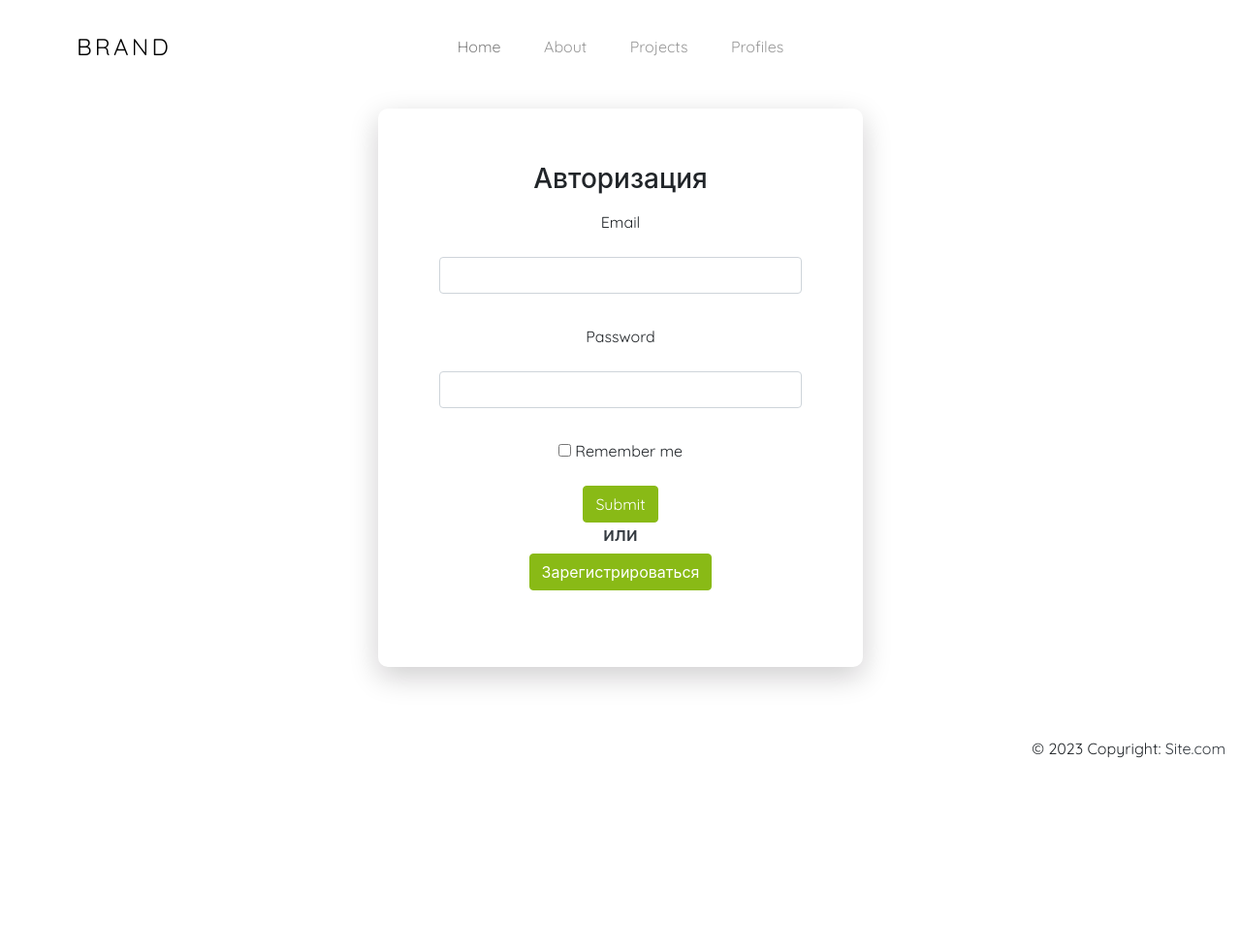
After one commit to Someone123770/PyWeb_project, a Flask app: template templates/post_project.html in a window 1280 px wide. The commit adds this page. Shown: the top 981 px of the page at 97% size. Run offline with Flask 3, Linux system fonts and the light colour scheme; the template is opened without the code that fills it, so the values that code supplies are empty, except form fields; form fields are guessed from the names that the template uses; some libraries are stand-ins or nearby versions; some web fonts are replaced.

Commit message:
some changes

```diff
--- a/templates/base.html
+++ b/templates/base.html
@@ -25,7 +25,7 @@
   <body>
 
 
-    <div class="site-mobile-menu site-navbar-target">
+    <div class="site-mobile-menu site-navbar-target ">
       <div class="site-mobile-menu-header">
         <div class="site-mobile-menu-close mt-3">
           <span class="icon-close2 js-menu-toggle"></span>
@@ -36,7 +36,7 @@
 
 
     <!-- NAVBAR -->
-    <header class="site-navbar mt-3">
+    <header class="site-navbar mt-3 fixed-top">
       <div class="container-fluid">
         <div class="row align-items-center">
           <div class="site-logo col-6"><a href="index">Brand</a></div>
--- /dev/null
+++ b/templates/post_project.html
@@ -0,0 +1,42 @@
+{% extends "base.html" %}
+
+{% block content %}
+<div class="limiter">
+<div class="container-login_reg" style="min-height: 100vh;">
+<div class="wrap-login_reg">
+
+    <h3 class="text-center test-dark">Авторизация</h3>
+    <form action="" method="post">
+        {{ form.hidden_tag() }}
+        <div class="text-center d-flex flex-column mb-3">
+            <div class="p-2">{{ form.email.label }}</div>
+            <div class="p-2">{{ form.email(class="form-control", type="email") }}</div>
+            {% for error in form.email.errors %}
+                <div class="alert alert-danger" role="alert">
+                    {{ error }}
+                </div>
+            {% endfor %}
+        </div>
+        <div class="text-center d-flex flex-column mb-3">
+            <div class="p-2"> {{ form.password.label }} </div>
+            <div class="p-2"> {{ form.password(class="form-control", type="password") }} </div>
+            {% for error in form.password.errors %}
+                <div class="alert alert-danger" role="alert">
+                    {{ error }}
+                </div>
+            {% endfor %}
+        </div>
+        <div class="text-center d-flex flex-column mb-3">
+            <div class="p-2"> {{ form.remember_me() }} {{ form.remember_me.label }}</div>
+            <div class="p-2">
+                <div>{{ form.submit(type="submit", class="btn btn-primary") }}</div>
+                <div class="text-center"><h5 class="text-dark">или</h5></div>
+                <a href="registration" class="btn btn-primary border-width-2 d-none d-lg-inline-block">Зарегистрироваться</a>
+            </div>
+        </div>
+        <div>{{ message }}</div>
+    </form>
+</div>
+</div>
+</div>
+{% endblock %}
--- a/templates/registration.html
+++ b/templates/registration.html
@@ -2,7 +2,7 @@
 
 {% block content %}
 <div class="limiter">
-    <div class="container-login_reg" style="min-height: 100vh;">
+    <div class="container-login_reg" style="min-height: 120vh;">
         <div class="wrap-login_reg">
             <h1>Регистрация</h1>
             <form action="" method="post">
```
Also changed, not shown: forms/post_projectform.py (added, +13 -0 lines).
